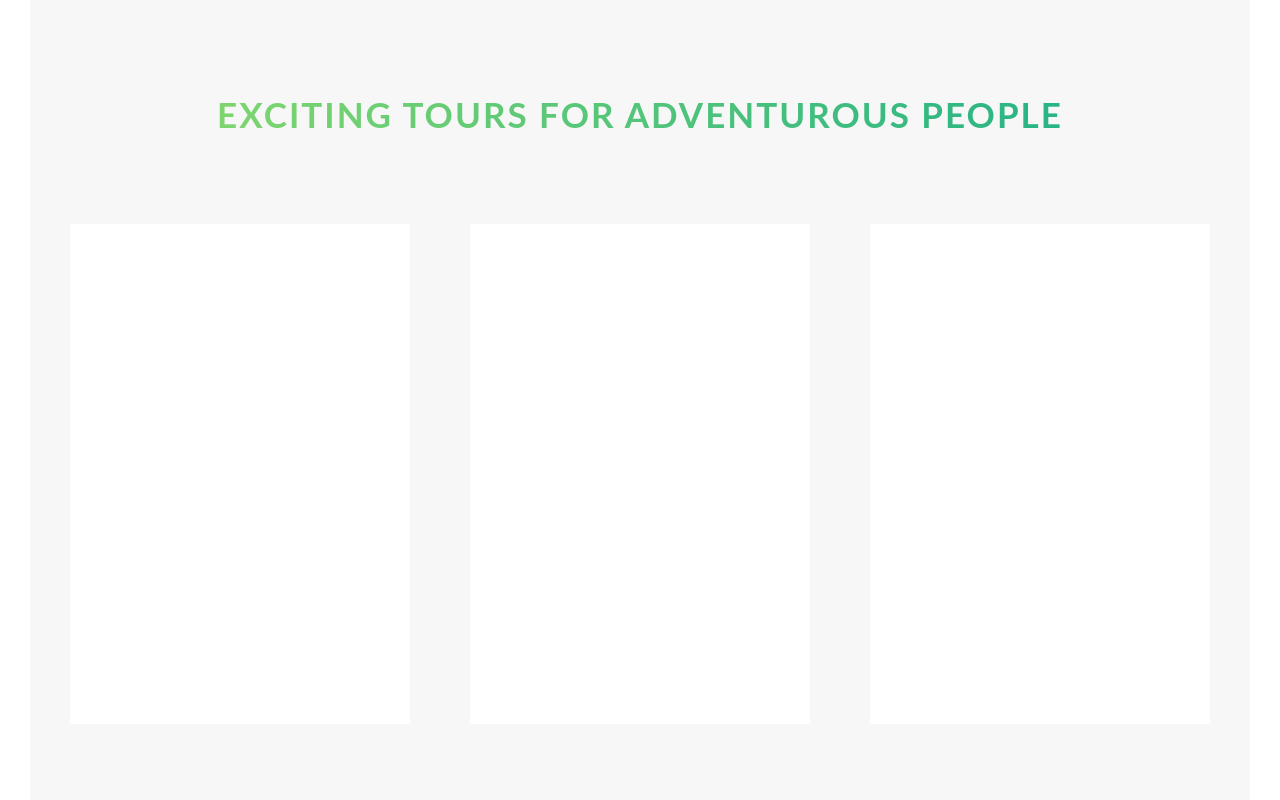
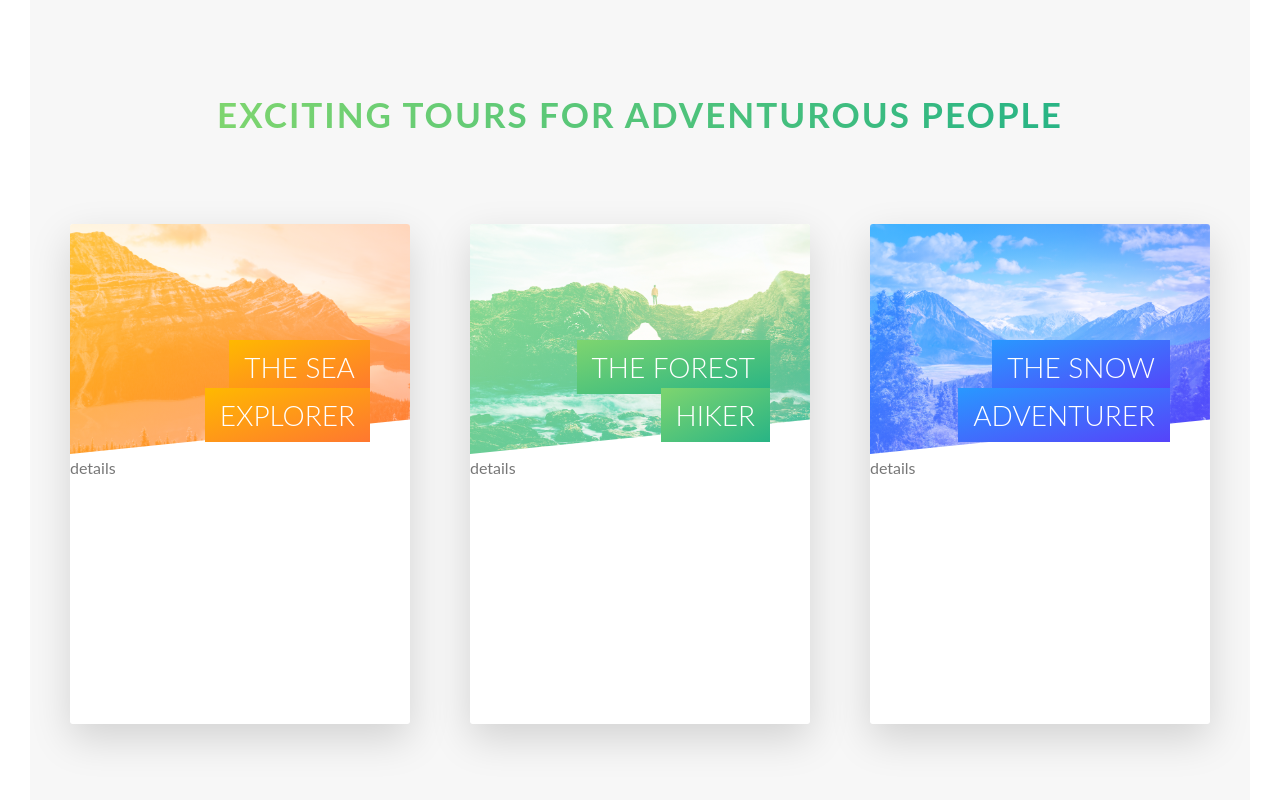
Before and after one commit to thomashzhu/advanced-css-course, a React (Create React App) app in the folder natours/: page / in a window 1280 px wide. Shown: the part 2289-3089 px from the top of the page. Built offline with nearby package versions, Linux system fonts and the light colour scheme.

Commit message:
[natours] Decorate tour card (Part 1)

```diff
--- a/natours/src/components/TourCard.tsx
+++ b/natours/src/components/TourCard.tsx
@@ -1,61 +1,108 @@
 /** @jsx jsx */
 import { jsx, css, SerializedStyles } from '@emotion/core'
+import Color from 'color';
 import React from 'react';
 
+import { colors } from '../res/colors';
+
 interface Props {
+  backgroundGradient: string;
+  backgroundImage: string;
+  heading: string;
   style: SerializedStyles
 }
 
-export const TourCard: React.FC<Props> = ({
-  style,
-}) => (
-  <div css={[styles.container, style]}>
+export const TourCard: React.FC<Props> = (props) => {
+  const { heading, style } = props;
+
+  return (
+    <div css={[styles.container(props), style]}>
       <div className="side side--front">
-      FRONT
+        <div css={styles.picture(props)}>
+          &nbsp;
+        </div>
+
+        <h4 css={styles.heading(props)}>
+          <span className="heading--span">
+            {heading}
+          </span>
+        </h4>
+
+        <div css={styles.details}>
+          details
+        </div>
       </div>
 
       <div className="side side--back">
-      BACK
       </div>
     </div>
   );
+}
 
 const styles = {
-  container: css({
-    MozPerspective: '1500rem',
-    height: '50rem',
-    perspective: '1500rem',
-    position: 'relative',
+  container: (props: Props) => css`
+    -moz-perspective: 1500rem;
+    height: 50rem;
+    perspective: 1500rem;
+    position: relative;
 
-    '.side': {
-      backfaceVisibility: 'hidden',
-      color: 'white',
-      fontSize: '2rem',
-      height: '50rem',
-      left: 0,
-      position: 'absolute',
-      top: 0,
-      transition: 'all, .8s ease',
-      width: '100%',
+    .side {
+      backface-visibility: hidden;
+      border-radius: 3px;
+      box-shadow: 0 1.5rem 4rem ${Color(colors.black).alpha(0.15).toString()};
+      height: 50rem;
+      left: 0;
+      overflow: hidden;
+      position: absolute;
+      top: 0;
+      transition: all, .8s ease;
+      width: 100%;
 
-      '&--front': {
-        background: 'white',
-      },
+      &--front {
+        background: white;
+      };
 
-      '&--back': {
-        background: 'green',
-        transform: 'rotateY(180deg)',
-      },
-    },
+      &--back {
+        background-image: ${props.backgroundGradient};
+        transform: rotateY(180deg);
+      };
+    };
 
-    '&:hover': {
-      '.side--front': {
-        transform: 'rotateY(180deg)',
-      },
+    &:hover {
+      .side--front {
+        transform: rotateY(-180deg);
+      };
 
-      '.side--back': {
-        transform: 'rotateY(0deg)',
-      },
-    },
-  }),
+      .side--back {
+        transform: rotateY(0deg);
       };
+    }
+  `,
+  details: css`
+
+  `,
+  heading: (props: Props) => css`
+    color: ${colors.white};
+    font-size: 2.8rem;
+    font-weight: 300;
+    position: absolute;
+    right: 4rem;
+    text-align: right;
+    text-transform: uppercase;
+    top: 12rem;
+    width: 75%;
+
+    .heading--span {
+      background-image: ${props.backgroundGradient};
+      box-decoration-break: clone;
+      padding: 1rem 1.5rem;
+    };
+  `,
+  picture: (props: Props) => css`
+    background-blend-mode: screen;
+    background-image: ${props.backgroundGradient}, url(${props.backgroundImage});
+    background-size: cover;
+    clip-path: polygon(0 0, 100% 0, 100% 85%, 0 100%);
+    height: 23rem;
+  `,
+};
--- a/natours/src/components/Tours.tsx
+++ b/natours/src/components/Tours.tsx
@@ -1,10 +1,15 @@
 /** @jsx jsx */
 import { jsx, css } from '@emotion/core'
 import React from 'react';
+
 import { HeadingSecondary } from './HeadingSecondary';
 import { oneOf, row } from '../res/styles';
 import { colors } from '../res/colors';
 import { TourCard } from './TourCard';
+
+import nat4 from '../assets/nat-4.jpg';
+import nat5 from '../assets/nat-5.jpg';
+import nat6 from '../assets/nat-6.jpg';
 
 interface Props {
 
@@ -18,14 +23,35 @@ export const Tours: React.FC<Props> = () => (
 
     <div css={row}>
       <TourCard
+        backgroundGradient={`linear-gradient(
+          to right bottom,
+          ${colors.yellowLight},
+          ${colors.yellowDark}
+        )`}
+        backgroundImage={nat4}
+        heading="The sea explorer"
         style={oneOf(3)}
       />
 
       <TourCard
+        backgroundGradient={`linear-gradient(
+          to right bottom,
+          ${colors.greenLight},
+          ${colors.greenDark}
+        )`}
+        backgroundImage={nat5}
+        heading="The forest hiker"
         style={oneOf(3)}
       />
 
       <TourCard
+        backgroundGradient={`linear-gradient(
+          to right bottom,
+          ${colors.blueLight},
+          ${colors.blueDark}
+        )`}
+        backgroundImage={nat6}
+        heading="The snow adventurer"
         style={oneOf(3)}
       />
     </div>
@@ -37,5 +63,5 @@ const styles = {
     backgroundColor: colors.grayLight1,
     marginTop: '-16rem',
     padding: '40rem 0 50rem 0',
-  })
+  }),
 };
--- a/natours/src/res/colors.ts
+++ b/natours/src/res/colors.ts
@@ -1,8 +1,12 @@
 export const colors = {
   black: '#000000',
+  blueLight: '#2998ff',
+  blueDark: '#5643fa',
   grayLight1: '#f7f7f7',
+  greenDark: '#28b485',
   greenLight: '#7ed56f',
   greenMedium: '#55c57a',
-  greenDark: '#28b485',
   white: '#ffffff',
+  yellowLight: '#ffb900',
+  yellowDark: '#ff7730',
 }
```
Lines whose indentation alone changed are shown as unchanged.
